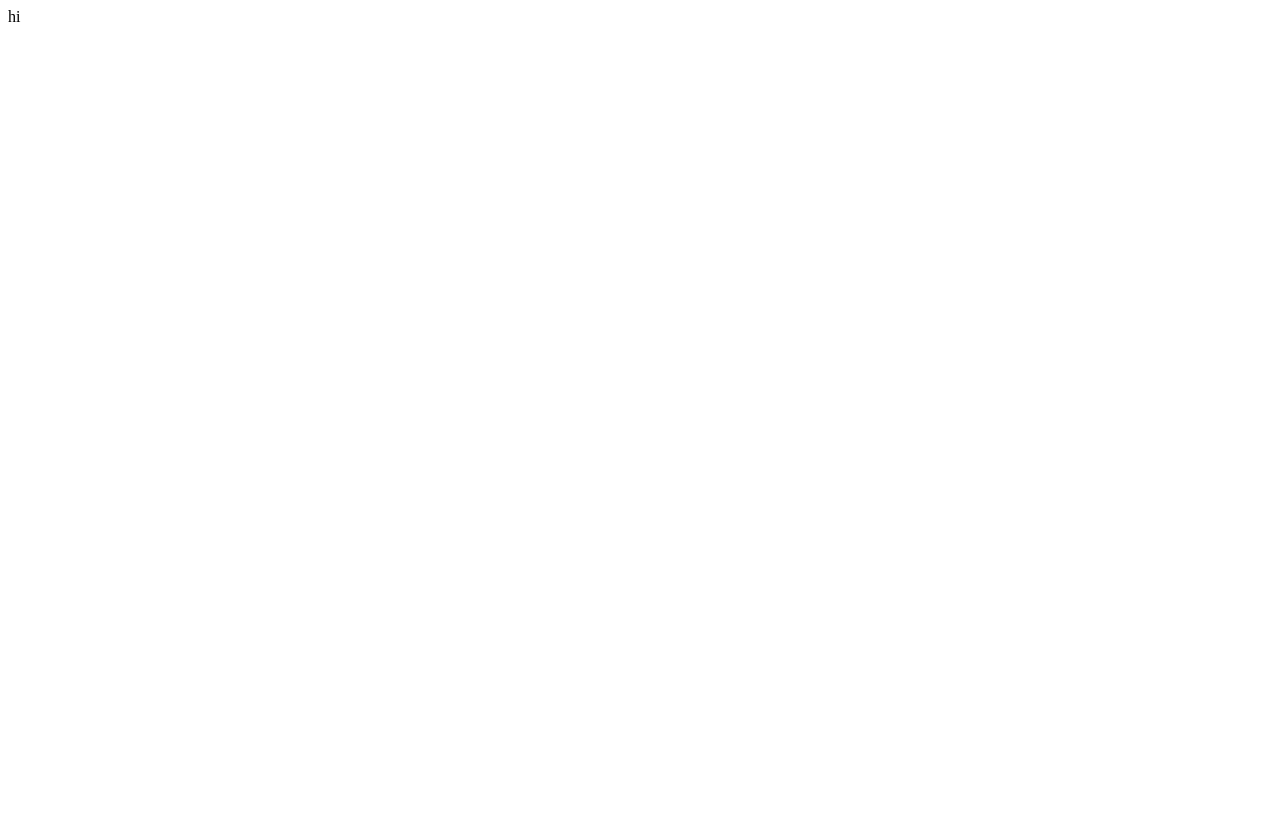
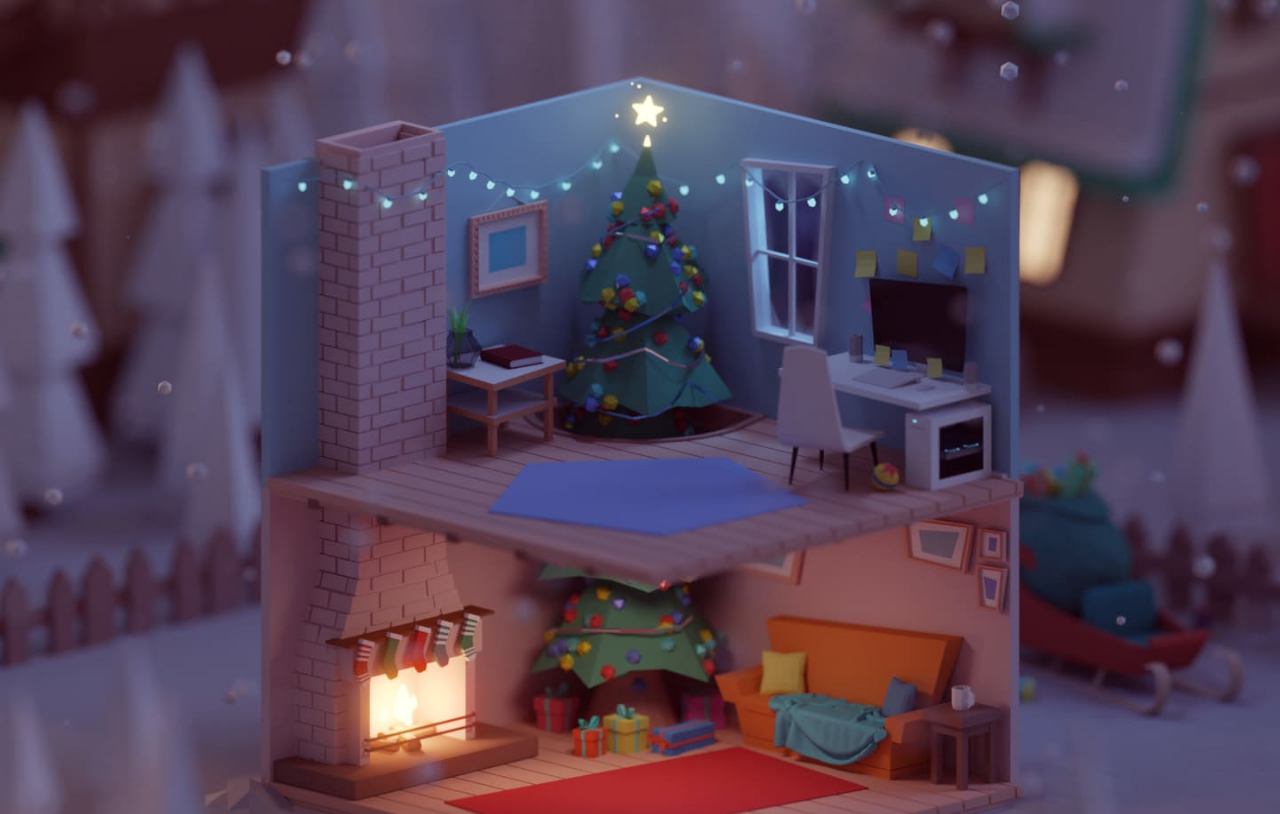
Before and after one commit to childrenOfCrong/CharacterGrowing, a browser extension: page default.html in a window 1280 px wide. Shown: the top 814 px of the page. Drawn offline with Linux system fonts and the light colour scheme.

Commit message:
add: (backgroundImg) defaultTab page add

```diff
--- a/default.html
+++ b/default.html
@@ -5,8 +5,12 @@
   <meta name="viewport" content="width=device-width, initial-scale=1.0">
   <meta http-equiv="X-UA-Compatible" content="ie=edge">
   <title>Document</title>
+  <link rel="stylesheet" href="./style/default.css">
 </head>
 <body>
-  hi
+<div class="wrapper">
+  <img class="backgroundImg"  src="./images/bg05.png"></img>
+</div>
+<script src="./default.js"></script>
 </body>
 </html>
--- /dev/null
+++ b/default.js
@@ -0,0 +1,6 @@
+const imgUrlList = ['./images/bg01.jpg','./images/bg02.png','./images/bg03.png','./images/bg04.jpg','./images/bg05.png']
+  const backgroundImgEl = document.querySelector('.backgroundImg')
+
+  const getRandomIdx = num=>Math.floor(num*Math.random())
+
+  backgroundImgEl.setAttribute('src',imgUrlList[getRandomIdx(imgUrlList.length)]);
--- /dev/null
+++ b/style/default.css
@@ -0,0 +1,14 @@
+body {
+  margin: 0;
+}
+
+.wrapper {
+  width: 100%;
+  min-height: 100vh;
+  background:#FBEAF2;
+}
+
+.backgroundImg {
+  width: 100%;
+  object-fit: cover;
+}
```
Also changed, not shown: images/bg01.jpg (added), images/bg02.png (added), images/bg03.png (added), images/bg04.jpg (added), images/bg05.png (added).
